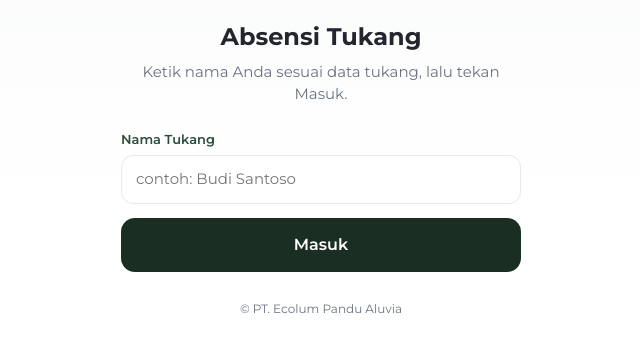
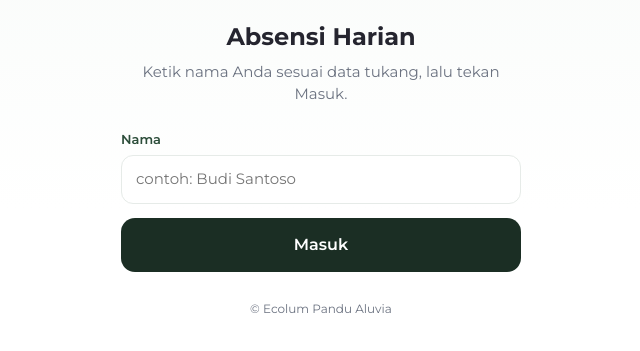
Before and after one commit to abukamahveen-debug/absensi, a plain HTML site: page index.html in a window 1280 px wide. Shown: the part 271-622 px from the top of the page, without its empty margins (319-959 px from the left). Drawn offline with Linux system fonts and the light colour scheme.

Commit message:
Update index.html

```diff
--- a/index.html
+++ b/index.html
@@ -20,17 +20,17 @@
   <main id="v-login" class="login hidden">
     <div class="login-card">
       <img class="login-logo" src="assets/logo.png" alt="PT. Ecolum Pandu Aluvia">
-      <h1>Absensi Tukang</h1>
+      <h1>Absensi Harian</h1>
       <p class="muted">Ketik nama Anda sesuai data tukang, lalu tekan Masuk.</p>
       <form id="f-login" novalidate>
-        <label class="field"><span>Nama Tukang</span>
+        <label class="field"><span>Nama</span>
           <input id="in-nama" type="text" autocomplete="off" autocapitalize="words" spellcheck="false" placeholder="contoh: Budi Santoso" required>
         </label>
         <p id="login-err" class="alert alert-bad hidden" role="alert"></p>
         <button id="btn-login" class="btn btn-primary btn-lg btn-block" type="submit">Masuk</button>
       </form>
     </div>
-    <p class="login-foot">© PT. Ecolum Pandu Aluvia</p>
+    <p class="login-foot">© Ecolum Pandu Aluvia</p>
   </main>
 
   <!-- APLIKASI -->
```
